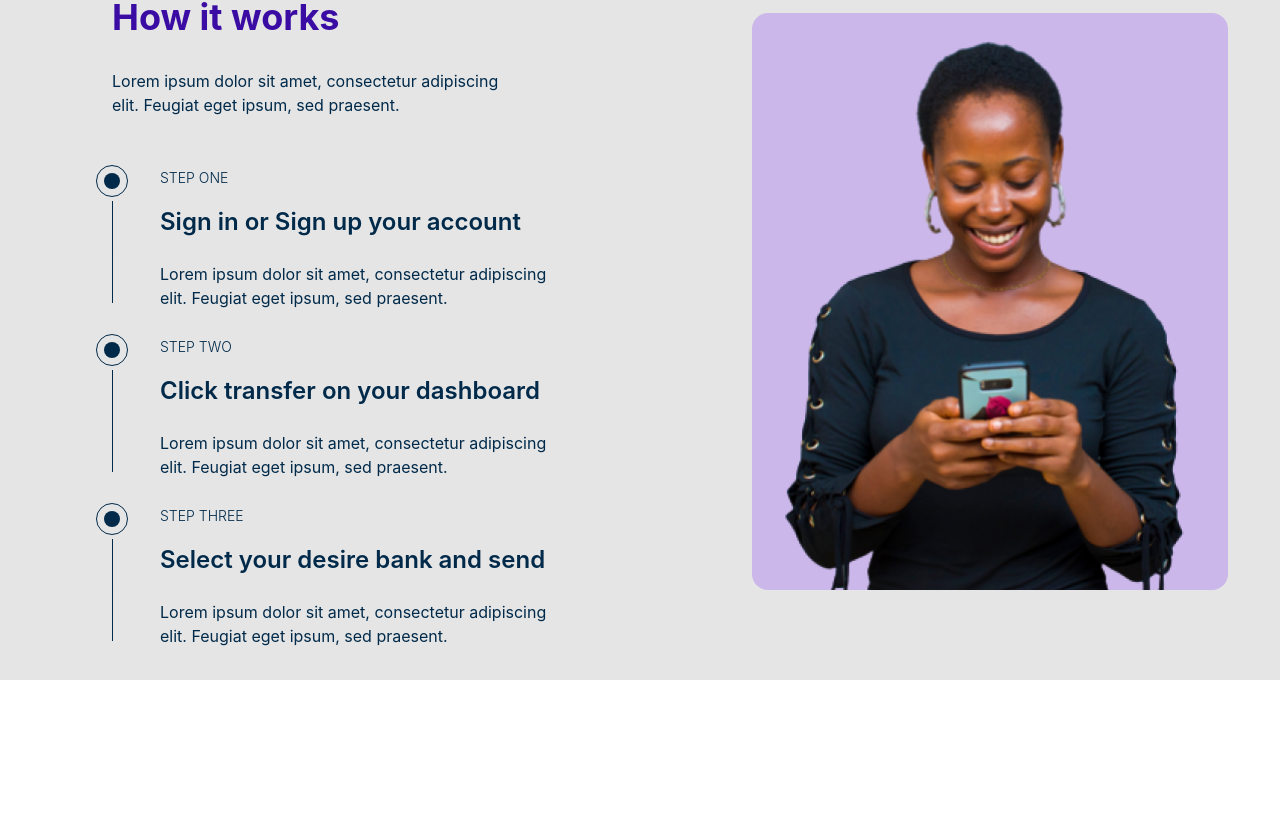
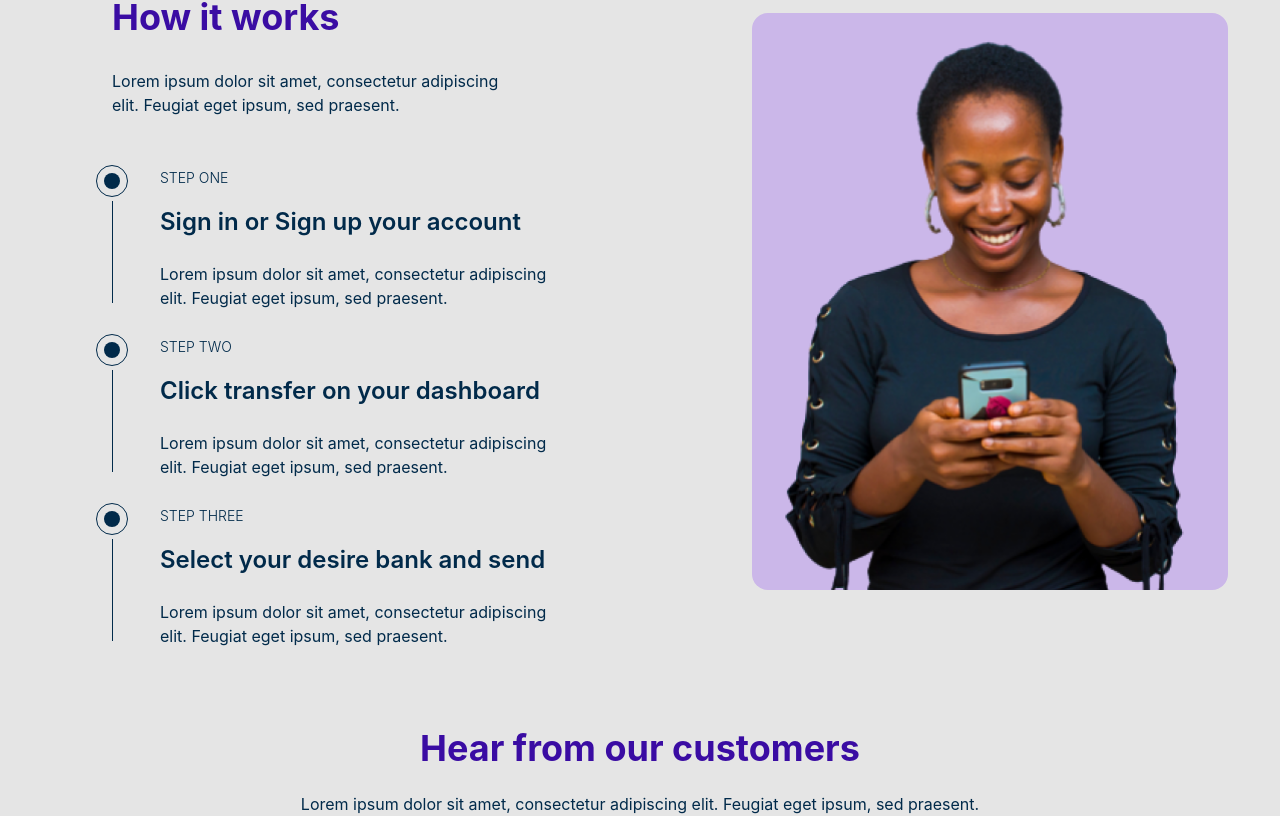
Before and after one commit to Danny4life/fintech.africa, a React (Vite) app: page /homepage in a window 1280 px wide. Shown: the part 1620-2436 px from the top of the page. Before the commit the page ends 2300 px from the top, so only its background shows below. Built offline with nearby package versions, Linux system fonts and the light colour scheme.

Commit message:
added customers review header

```diff
--- a/src/pages/landing-page/Homepage.jsx
+++ b/src/pages/landing-page/Homepage.jsx
@@ -273,6 +273,17 @@ const Homepage = () => {
 
                     </div>
 
+                    <div className="non-italic text-center">
+                        <h1 className="text-2xl leading-7 font-normal pt-12 mb-6
+                        lg:text-4xl lg:font-bold lg:leading-10 text-[#3A0CA3]">
+                            Hear from our customers
+                        </h1>
+                        <p className="text-base font-normal leading-6 text-[#012A4A]">
+                            Lorem ipsum dolor sit amet, consectetur adipiscing elit. Feugiat eget ipsum, sed praesent.
+
+                        </p>
+                    </div>
+
                 </section>
             </main>
         </section>
```
